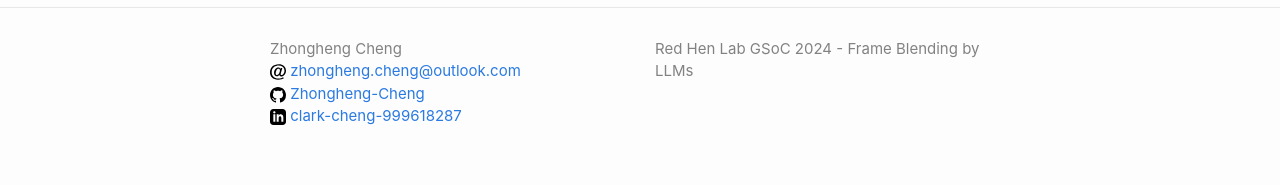
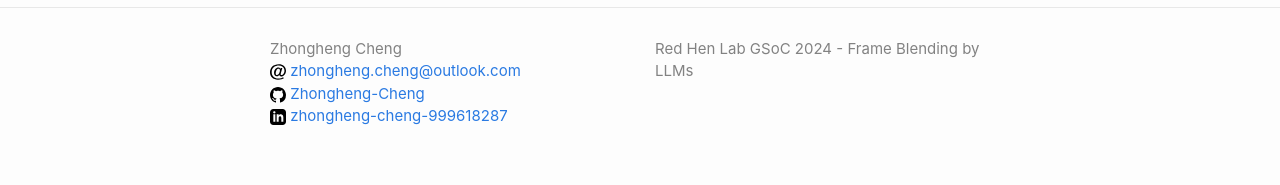
Before and after one commit to Zhongheng-Cheng/zhongheng-cheng.github.io, a Jekyll site: the page built from index.md, in a window 1280 px wide. Shown: the part 1050-1235 px from the top of the page. Built offline with Jekyll 4.4.1, drawn with Linux system fonts in a browser that asks for light colours.

Commit message:
Update linkedin username

```diff
--- a/_config.yml
+++ b/_config.yml
@@ -3,7 +3,7 @@ author:
   name: Zhongheng Cheng
   email: zhongheng.cheng@outlook.com
   github: Zhongheng-Cheng
-  linkedin: clark-cheng-999618287
+  linkedin: zhongheng-cheng-999618287
 
 # The `>` after `description:` means to ignore line-breaks until next key.
 # If you want to omit the line-break after the end of text, use `>-` instead.
```
